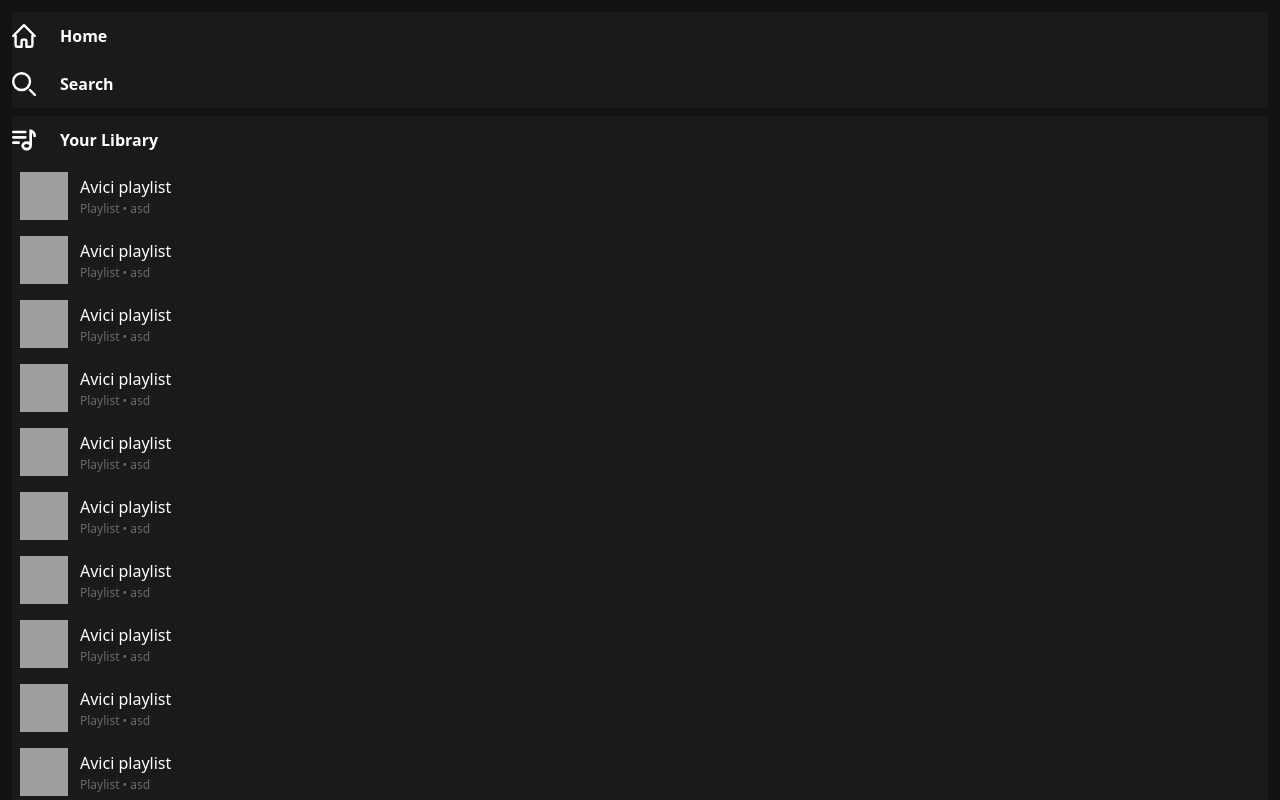
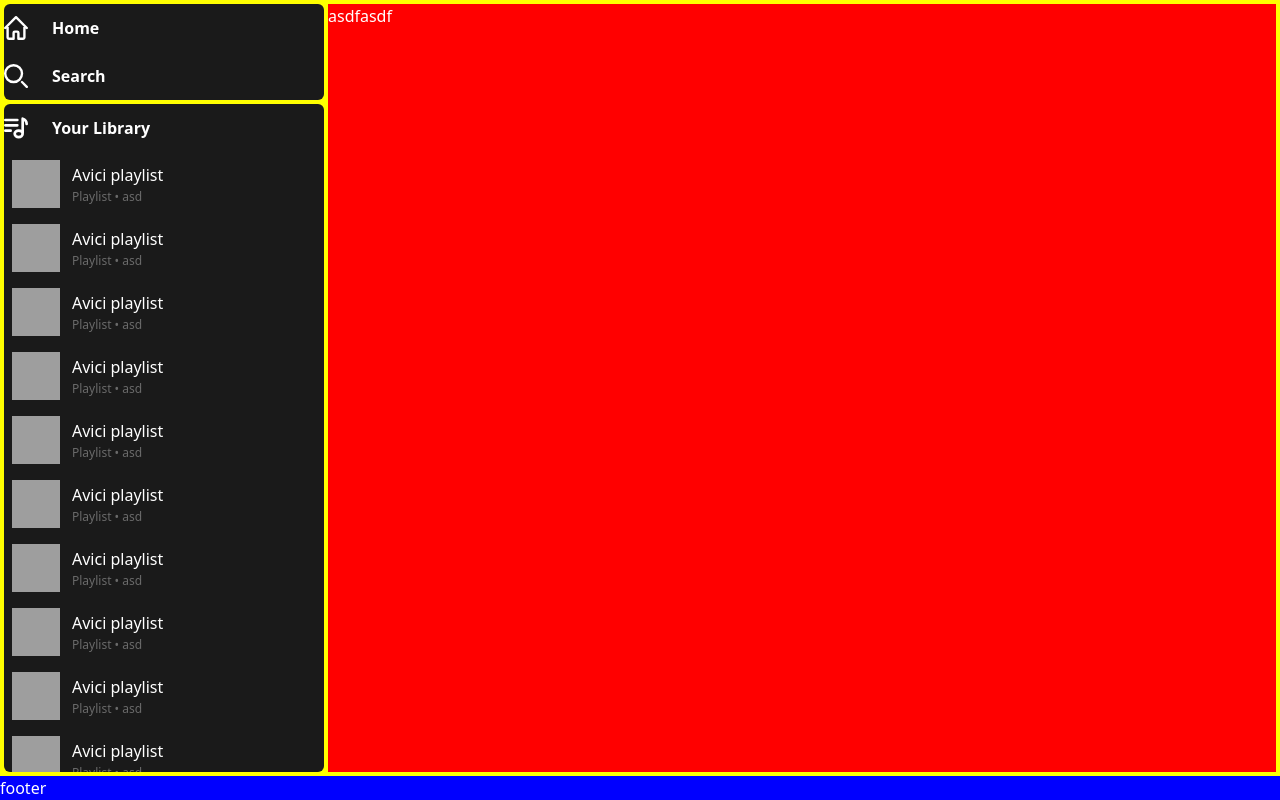
Before and after one commit to adian/spotify-sveltekit, a SvelteKit app: page / in a window 1280 px wide. Shown: the top 800 px of the page. Built offline with nearby package versions, Linux system fonts and the light colour scheme; grey boxes are pictures that could not be loaded.

Commit message:
create grid

```diff
--- a/src/app.css
+++ b/src/app.css
@@ -4,4 +4,24 @@
 
 html {
 	@apply bg-primary text-primary;
+	height: 100%;
 }
+
+body {
+	height: 100%;
+	overflow: hidden;
+	transition-duration: 500;
+}
+
+::-webkit-scrollbar {
+	width: 28px;
+}
+
+::-webkit-scrollbar-thumb {
+	@apply bg-red;
+
+	background-clip: padding-box;
+	border: 10px solid transparent;
+	border-radius: 16px;
+	min-height: 30px;
+}
--- a/src/app.html
+++ b/src/app.html
@@ -3,10 +3,11 @@
 	<head>
 		<meta charset="utf-8" />
 		<link rel="icon" href="%sveltekit.assets%/favicon.png" />
-		<meta name="viewport" content="width=device-width" />
+
+		<meta name="viewport" content="width=device-width, initial-scale=1, maximum-scale=1" />
 		%sveltekit.head%
 	</head>
 	<body data-sveltekit-preload-data="hover">
-		<div style="display: contents">%sveltekit.body%</div>
+		%sveltekit.body%
 	</body>
 </html>
--- a/src/lib/components/Card.svelte
+++ b/src/lib/components/Card.svelte
@@ -1,6 +1,3 @@
-<script lang="ts">
-</script>
-
-<div class="rounded-md bg-highlight">
+<div class="rounded-md bg-highlight {$$restProps.class || ''}">
 	<slot />
 </div>
--- /dev/null
+++ b/src/lib/components/Playlists.svelte
@@ -0,0 +1,21 @@
+<script>
+	import albumImg from '$lib/assets/marcela-laskoski-YrtFlrLo2DQ-unsplash.jpg';
+</script>
+
+<ul class=" overflow-y-auto {$$restProps.class || ''}" id="xd">
+	{#each Array(100) as _}
+		<li>
+			<div class="hover:bg-bg-highlight flex flex-row items-stretch gap-3 p-2">
+				<div>
+					<img class="h-12 w-12" src={albumImg} alt="" />
+				</div>
+				<div>
+					<div class="flex h-full flex-col justify-evenly">
+						<p class="">Avici playlist</p>
+						<p class="text-xs text-subdued">Playlist • asd</p>
+					</div>
+				</div>
+			</div>
+		</li>
+	{/each}
+</ul>
--- a/src/routes/+layout.svelte
+++ /dev/null
@@ -1,7 +0,0 @@
-<script lang="ts">
-    import "../app.css"
-</script>
-
-<div class="m-3">
-    <slot />
-</div>
--- a/src/routes/+page.svelte
+++ b/src/routes/+page.svelte
@@ -1,15 +1,18 @@
 <script lang="ts">
+	import '../app.css';
+
 	import IconHome from '../lib/components/icons/IconHome.svelte';
 	import IconSearch from '../lib/components/icons/IconSearch.svelte';
 	import MenuItem from './MenuItem.svelte';
 	import Card from '../lib/components/Card.svelte';
 	import IconMusicLibrary from '../lib/components/icons/IconMusicLibrary.svelte';
-
-	import albumImg from '$lib/assets/marcela-laskoski-YrtFlrLo2DQ-unsplash.jpg';
+	import Playlists from '$lib/components/Playlists.svelte';
 </script>
 
-<nav>
-	<div class="flex flex-col gap-2">
+<div class="flex h-full min-w-[800px] flex-col">
+	<div class="flex-grow bg-yellow p-1">
+		<div class="flex h-full flex-row gap-1">
+			<nav class="flex min-w-[280px] max-w-xs flex-grow flex-col gap-1">
 				<Card>
 					<ul>
 						<li>
@@ -18,26 +21,18 @@
 						</li>
 					</ul>
 				</Card>
-		<Card>
+				<Card class="flex-grow">
+					<div class="flex h-full flex-col">
 						<MenuItem icon={IconMusicLibrary} text="Your Library" />
 
-			<ul>
-				{#each Array(100) as _}
-					<li>
-						<div class="hover:bg-bg-highlight flex flex-row gap-3 p-2 items-stretch">
-							<div>
-								<img class="h-12 w-12" src={albumImg} alt="" />
+						<Playlists class="flex-shrink flex-grow min-h-0 basis-0" />
 					</div>
-							<div>
-								<div class="flex flex-col justify-evenly h-full">
-									<p class="">Avici playlist</p>
-									<p class="text-xs text-subdued">Playlist • asd</p>
+				</Card>
+			</nav>
+
+			<main class="flex-grow" style="background: red">asdfasdf</main>
 		</div>
 	</div>
+
+	<footer style="background: blue">footer</footer>
 </div>
-					</li>
-				{/each}
-			</ul>
-		</Card>
-	</div>
-</nav>
--- a/tailwind.config.js
+++ b/tailwind.config.js
@@ -5,7 +5,10 @@ export default {
 		colors: {},
 		backgroundColor: {
 			primary: '#121212',
-			highlight: '#1a1a1a'
+			highlight: '#1a1a1a',
+			red: 'red',
+			yellow: 'yellow',
+			blue: 'blue'
 		},
 		textColor: {
 			primary: '#fff',
```
Lines whose indentation alone changed are shown as unchanged.
